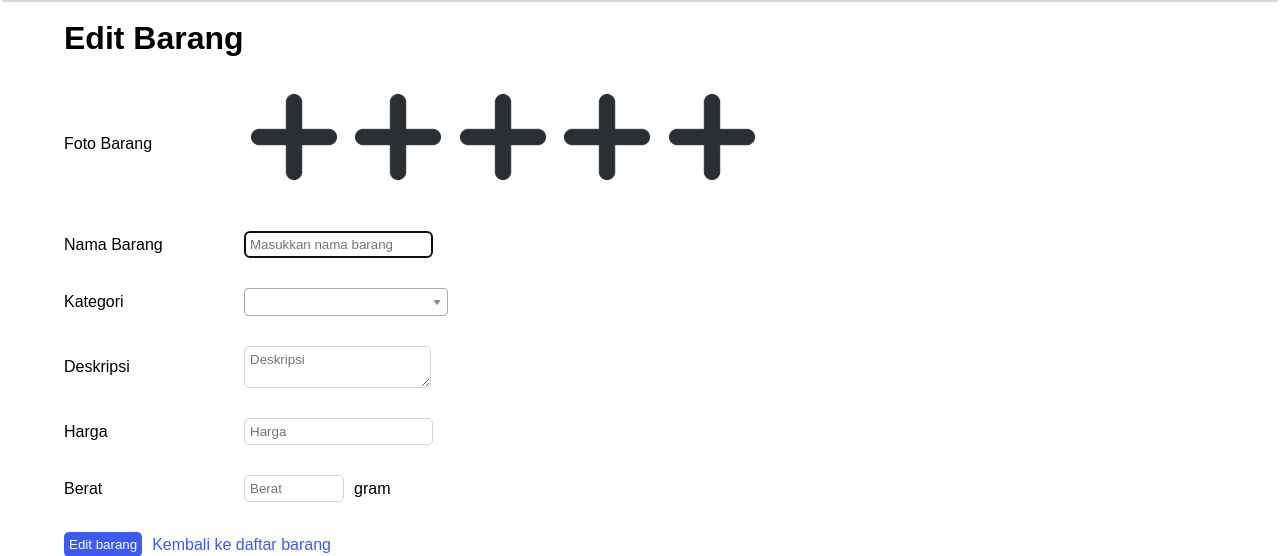
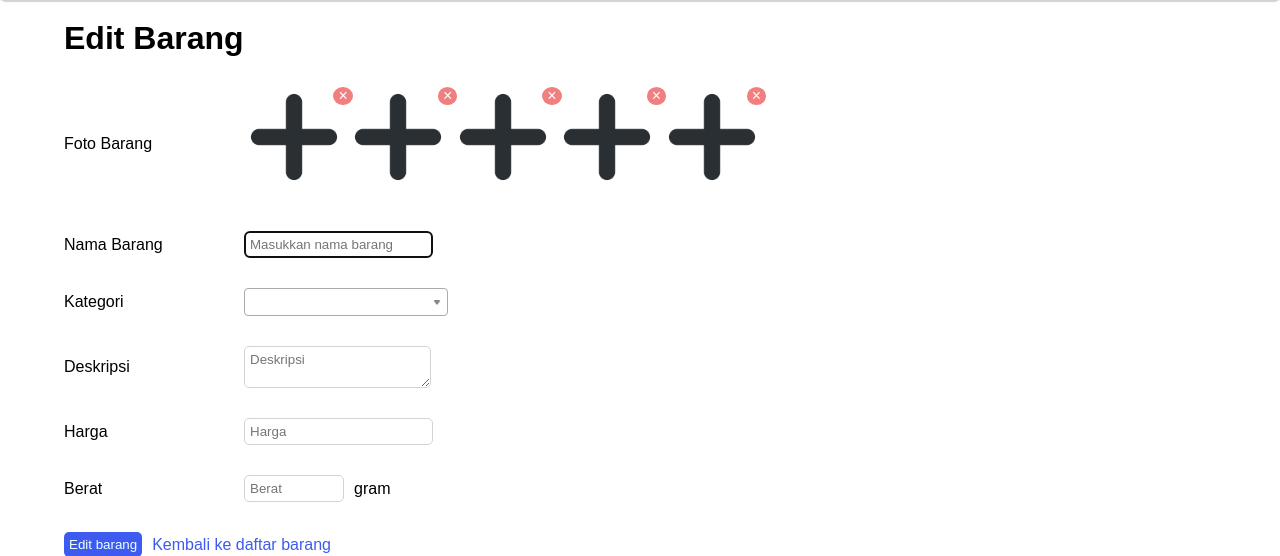
Before and after one commit to anggakswr/rosok, a CodeIgniter 4 app: template app/Views/barang/edit.php in a window 1280 px wide. Shown: the part 60-616 px from the top of the page. Run offline with PHP 8.4 and a stand-in for CodeIgniter, Linux system fonts and the light colour scheme; the template is opened without the code that fills it, so the values that code supplies are empty; some libraries are stand-ins or nearby versions.

Commit message:
menambah tombol close di gambar yg mau diupload

```diff
--- a/app/Views/barang/edit.php
+++ b/app/Views/barang/edit.php
@@ -3,6 +3,7 @@
 <?= $this->section('content'); ?>
 
 <link rel="stylesheet" href="/css/select2.min.css" />
+<link rel="stylesheet" href="/css/create.css" />
 
 <h1>Edit Barang</h1>
 
@@ -16,11 +17,12 @@
             <div>
                 <!-- preview gambar yg akan diupload -->
                 <?php for ($i = 0; $i < 5; $i++) : ?>
-                    <img src="<?= (!empty($foto[$i]['foto'])) ? '/img/uploads/barang/' . $foto[$i]['foto'] : '/img/icon/plus.png'; ?>" width="100px" class="mb1 pointer">
+                    <img src="<?= (!empty($foto[$i]['foto'])) ? '/img/uploads/barang/' . $foto[$i]['foto'] : '/img/icon/plus.png'; ?>" width="100px" height="100px" class="mb1 pointer">
+                    <span class="close">&times;</span>
                 <?php endfor; ?>
             </div>
             <?php for ($i = 0; $i < 5; $i++) : ?>
-                <input type="file" name="foto[<?= $i; ?>]" onchange="previewImg()" class="hidden">
+                <input type="file" name="foto[<?= $i; ?>]" class="hidden">
                 <?php if ($validation->hasError("foto[$i]")) : ?>
                     <div class="error-flash">
                         <?= $validation->getError("foto[$i]"); ?>
--- /dev/null
+++ b/public/css/create.css
@@ -0,0 +1,9 @@
+.flex .close {
+    position: absolute;
+    margin-left: -15px;
+    padding: 0 5px;
+    border-radius: 50%;
+    background-color: lightcoral;
+    color: white;
+    cursor: pointer;
+}
--- a/public/js/create.js
+++ b/public/js/create.js
@@ -3,32 +3,53 @@
     $(".js-example-basic-multiple").select2();
 });
 
-// deklarasi variabel
+// tangkap elemen
 const imgPreview = document.getElementsByClassName('mb1');
 const inputFotos = document.querySelectorAll("input[type=file]");
+const spanClose = document.getElementsByClassName("close");
 
+// jika tdk ada gambar, hilangkan tombol close
+function aturClose() {
+    for (let j = 0; j < 5; j++) {
+        if (imgPreview[j].src == 'http://localhost:8080/img/icon/plus.png') {
+            spanClose[j].style.display = 'none';
+        } else {
+            spanClose[j].style.display = 'inline';
+        }
+    }
+}
+window.onload = aturClose();
+
+for (let i = 0; i < 5; i++) {
     // ganti image preview dg image yg mau diupload
-function previewImg() {
-    for (let i = 0; i < inputFotos.length; i++) {
+    inputFotos[i].onchange = function () {
+        for (let k = 0; k < inputFotos.length; k++) {
             const fileFoto = new FileReader();
 
             // jika file foto di load, maka imgPreview akan berubah
             fileFoto.onload = function (e) {
-            imgPreview[i].src = e.target.result;
+                imgPreview[k].src = e.target.result;
+                aturClose();
             }
 
-        if (inputFotos[i].files[0]) {
-            fileFoto.readAsDataURL(inputFotos[i].files[0]);
+            // ini code dr mozilla
+            if (inputFotos[k].files[0]) {
+                fileFoto.readAsDataURL(inputFotos[k].files[0]);
             }
         }
     }
 
     // jika tombol plus diklik, maka gambar akan muncul
-for (let i = 0; i < imgPreview.length; i++) {
-    // function klikImg() {
-    //     inputFotos[i].click();
-    // }
-    imgPreview[i].addEventListener("click", function () {
+    imgPreview[i].onclick = function () {
         inputFotos[i].click();
-    })
     }
+
+    // jika span close diklik, ganti gambar plus.png
+    spanClose[i].onclick = function () {
+        imgPreview[i].src = '/img/icon/plus.png';
+        inputFotos[i].value = "";
+
+        // jika tdk ada gambar, hilangkan tombol close
+        aturClose();
+    }
+}
```
Lines whose indentation alone changed are shown as unchanged.
